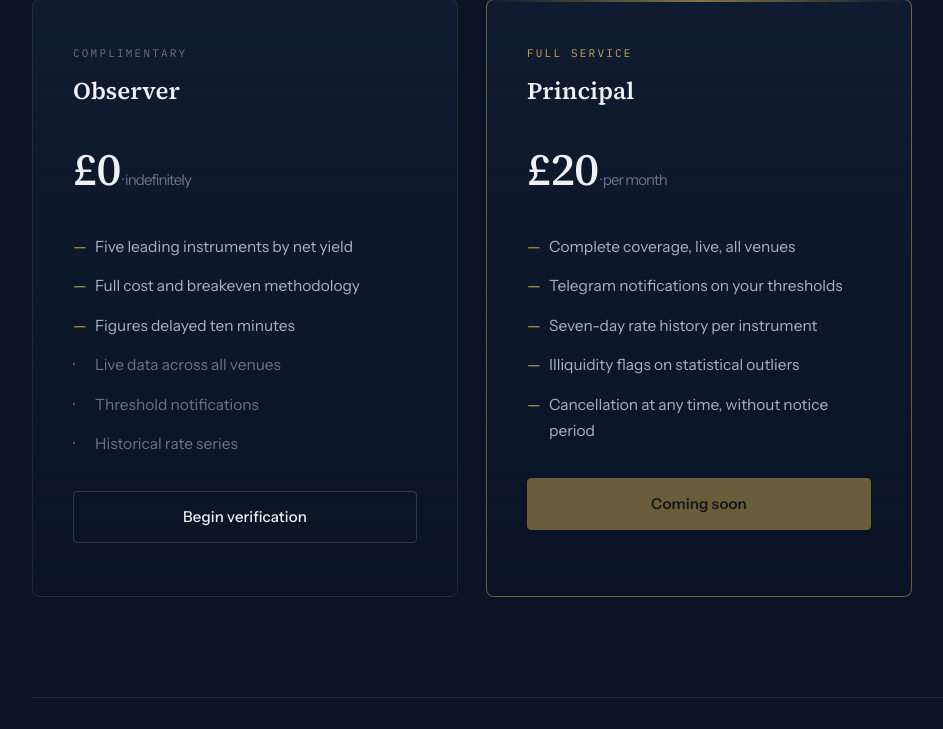
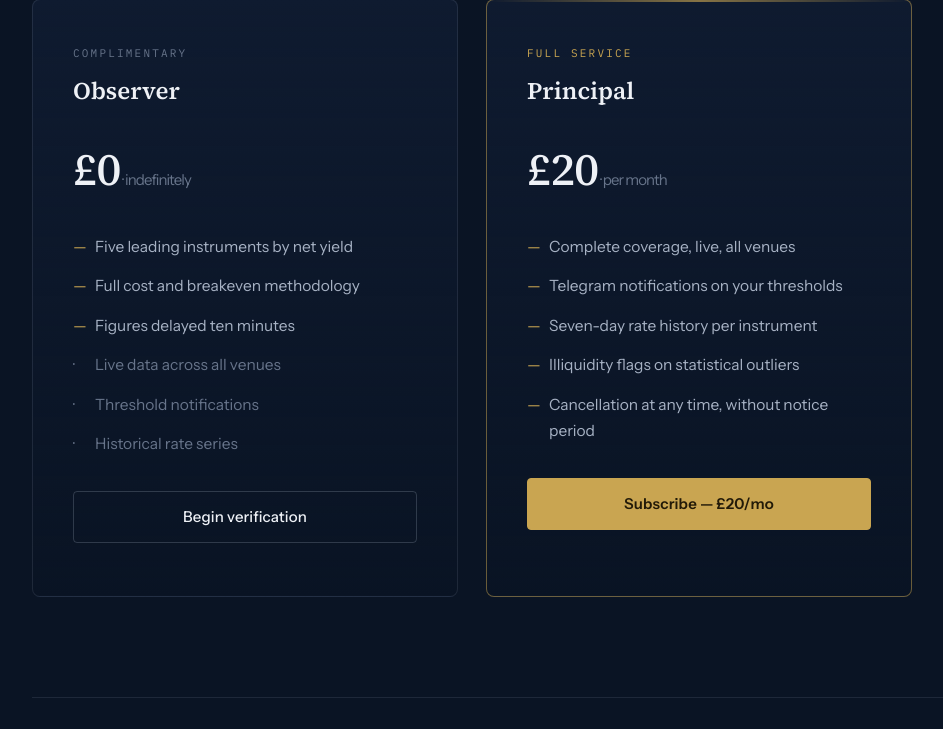
Before and after one commit to Fundscan/fundscan, a FastAPI app: template fundscan/templates/landing.html in a window 1280 px wide. Shown: the part 3953-4682 px from the top of the page, without its empty margins (86-1029 px from the left). Run offline with FastAPI, Linux system fonts and the light colour scheme; the template is opened without the code that fills it, so the values that code supplies are empty; some libraries are stand-ins or nearby versions.

Commit message:
Re-enable Stripe checkout buttons

```diff
--- a/fundscan/templates/dashboard.html
+++ b/fundscan/templates/dashboard.html
@@ -80,7 +80,7 @@
     <b>Free tier</b> — top 5 pairs only · data delayed 10 minutes ·
     <b>{{ missing_count }}</b> more pair{{ 's' if missing_count != 1 else '' }} hidden
   </p>
-  <a href="#" style="opacity:0.5;cursor:not-allowed;pointer-events:none">Pro tier coming soon</a>
+  <a href="/billing/checkout">Upgrade to Pro — £20/mo</a>
 </div>
 {% endif %}
 
--- a/fundscan/templates/landing.html
+++ b/fundscan/templates/landing.html
@@ -410,7 +410,7 @@ footer{border-top:1px solid var(--hairline);background:rgba(15,27,48,.5)}
         <li>Illiquidity flags on statistical outliers</li>
         <li>Cancellation at any time, without notice period</li>
       </ul>
-      <a href="#" class="btn btn-solid" style="width:100%;text-align:center;opacity:0.5;cursor:not-allowed" onclick="return false;">Coming soon</a>
+      <a href="/billing/checkout" class="btn btn-solid" style="width:100%;text-align:center">Subscribe — £20/mo</a>
     </div>
   </div>
 </section>
```
